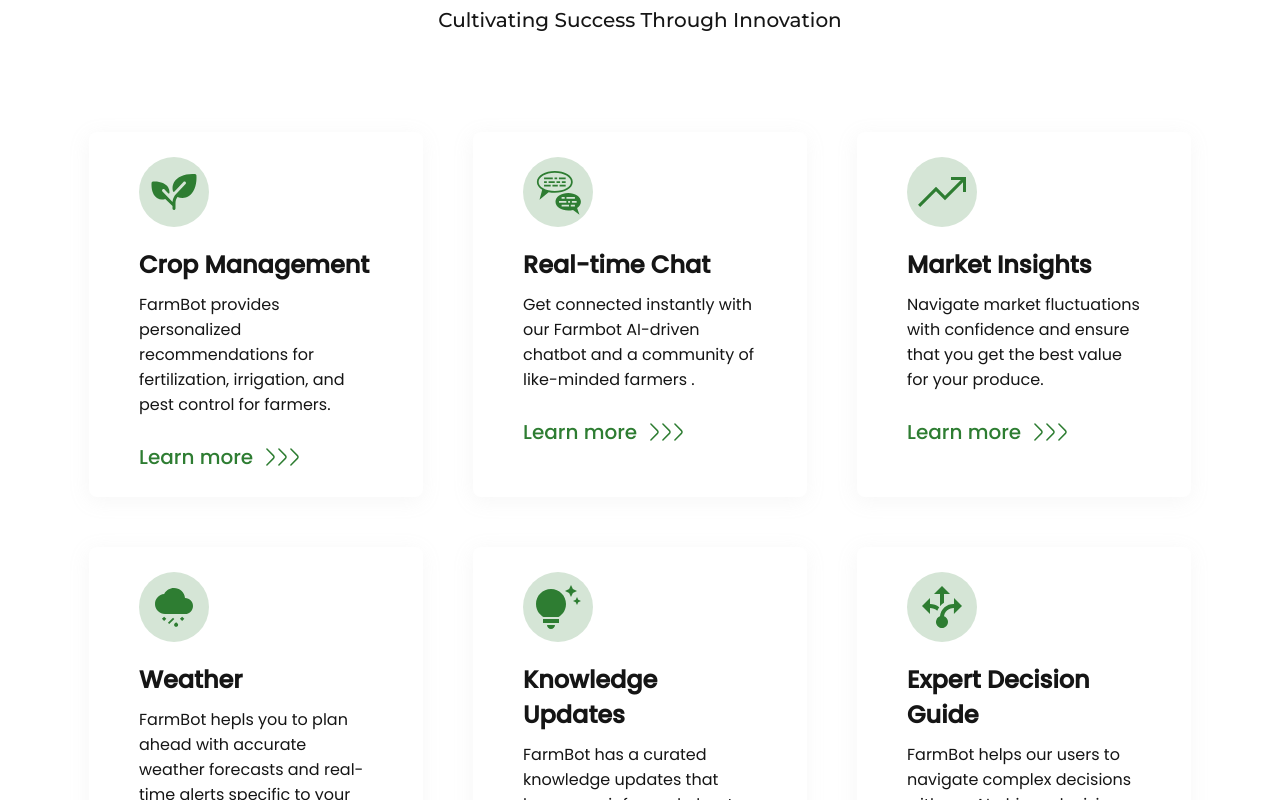
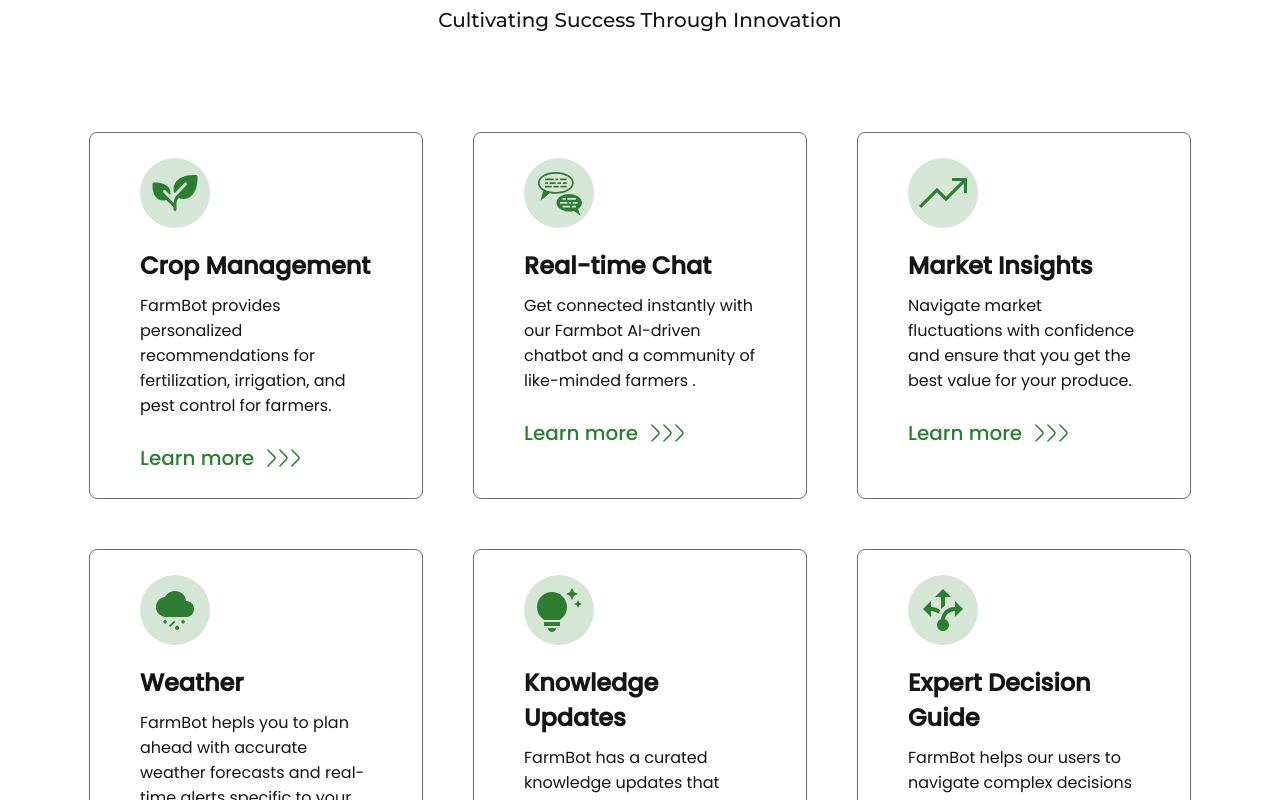
Before and after one commit to TorezC/FarmBot, a React (Create React App) app: page / in a window 1280 px wide. Shown: the part 1060-1860 px from the top of the page. Built offline with nearby package versions, Linux system fonts and the light colour scheme.

Commit message:
changed shadow to border

```diff
--- a/src/pages/homePage/home.css
+++ b/src/pages/homePage/home.css
@@ -26,7 +26,7 @@
 .offer-header{margin:100px 0 20px;}
 .offer-flex{display:grid;grid-template-columns:repeat(auto-fit, minmax(350px, 1fr));width:90%;margin:0 auto;}
 .offer-card{padding:25px 50px;margin:0 25px 50px;display:flex;flex-direction:column;}
-.offer-card{border-radius:8px;background-color:#FFFFFF;box-shadow: -1px 4px 20px 1px #AFAFB11A;}
+.offer-card{border-radius:8px;background-color:#FFFFFF;border:1px solid #696969;}
 .card-icon{background-color:#D5E5D6;width:70px;height:70px;display:flex;align-items:center;justify-content:center;border-radius:50%;}
 .card-note{margin-top:20px;}
 .card-note p{color:#151515;}
```
